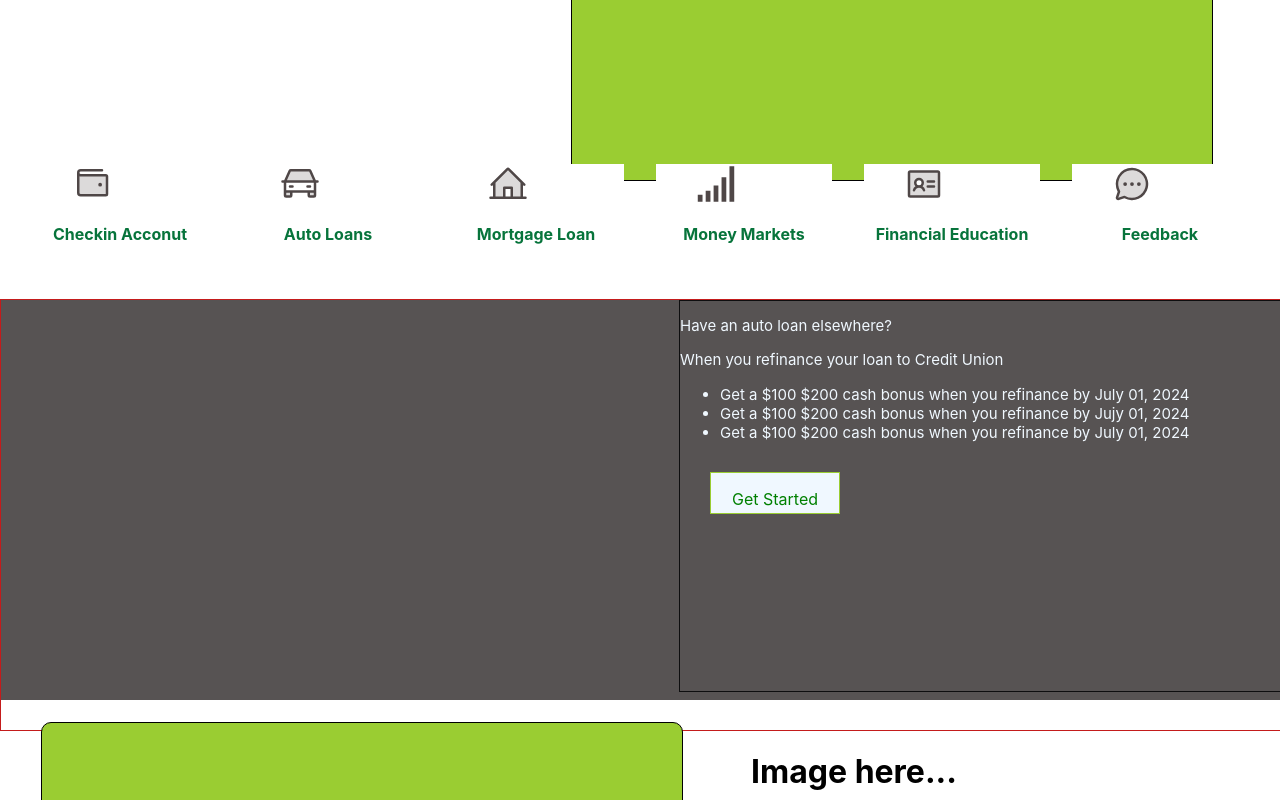
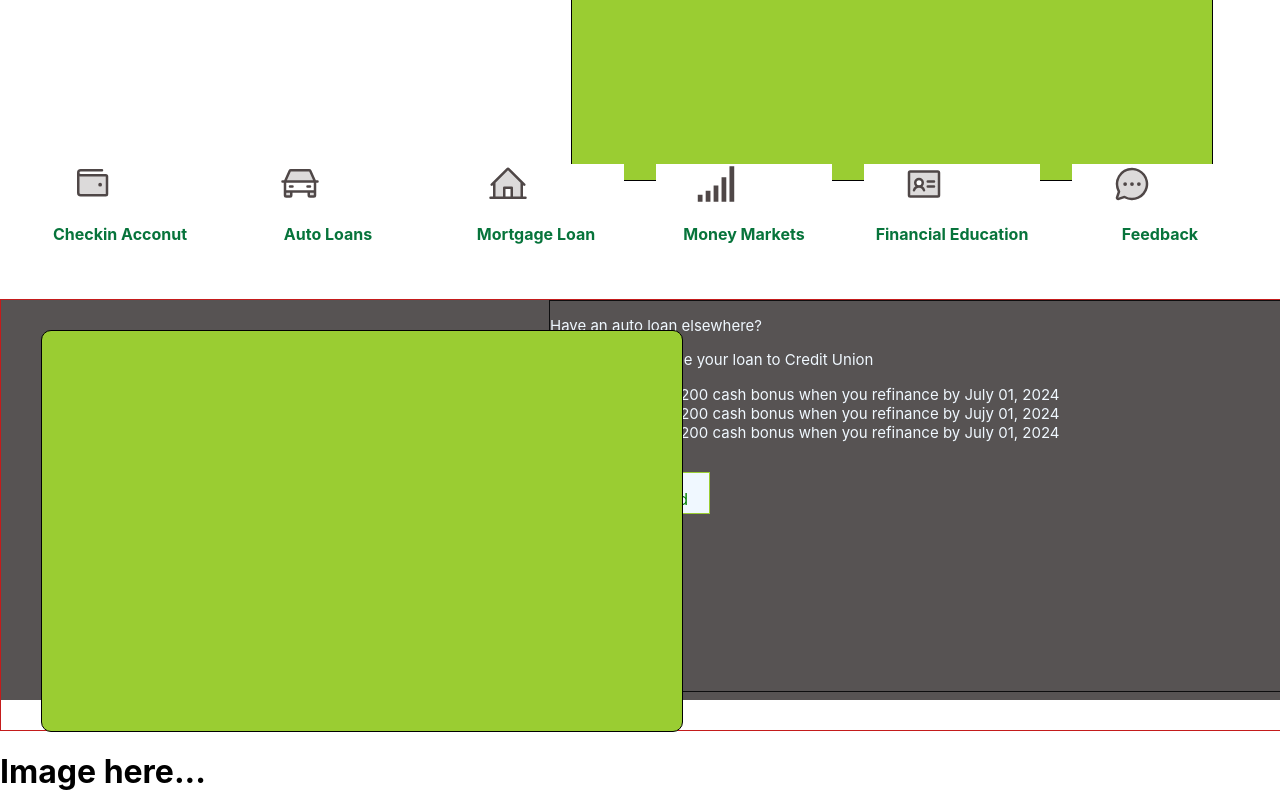
Before and after one commit to FrancisMingomba/thebank, a React (Create React App) app: page / in a window 1280 px wide. Shown: the part 854-1654 px from the top of the page. Built offline with nearby package versions, Linux system fonts and the light colour scheme.

Commit message:
Working on paragraph

```diff
--- a/src/css/home.css
+++ b/src/css/home.css
@@ -229,16 +229,17 @@
     height: 400px;
     background: rgb(87, 83, 83);
 
+
 }
 .component5_inner1 {
-    width: 600px;
+    width: 730px;
     height: 390px;
     border: 1px solid rgb(201, 11, 11);
     float: right;
     border:1px  solid rgb(14, 14, 15);
 }
 .component5_inner2 {
-    width: 710px;
+    width: 410px;
     height: 400px;
     float: left;
     margin-left: 40px;;
```
